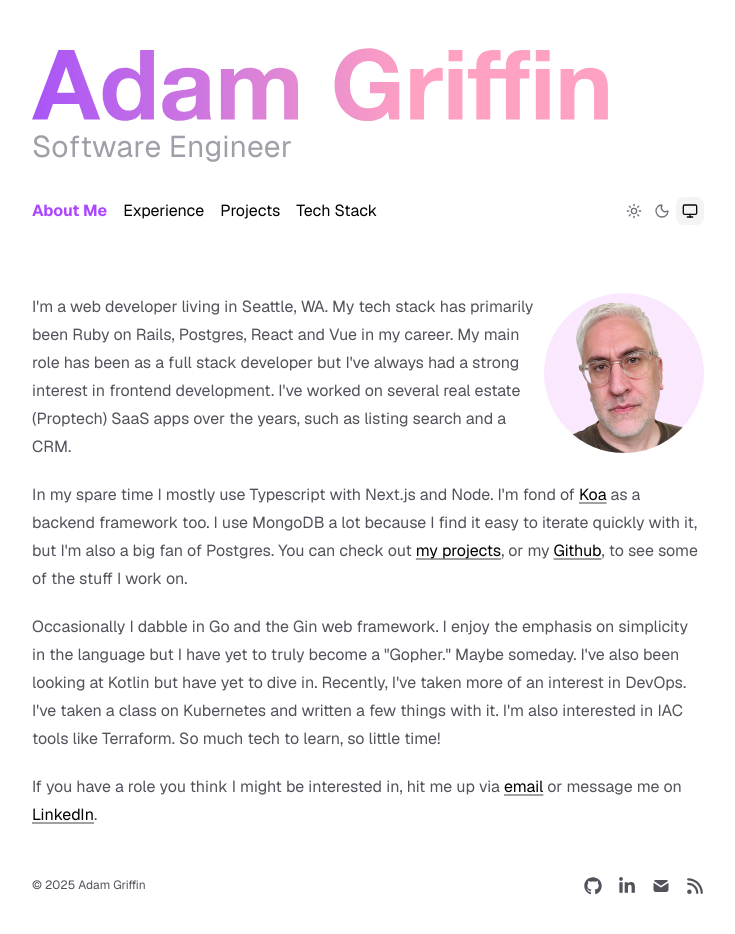
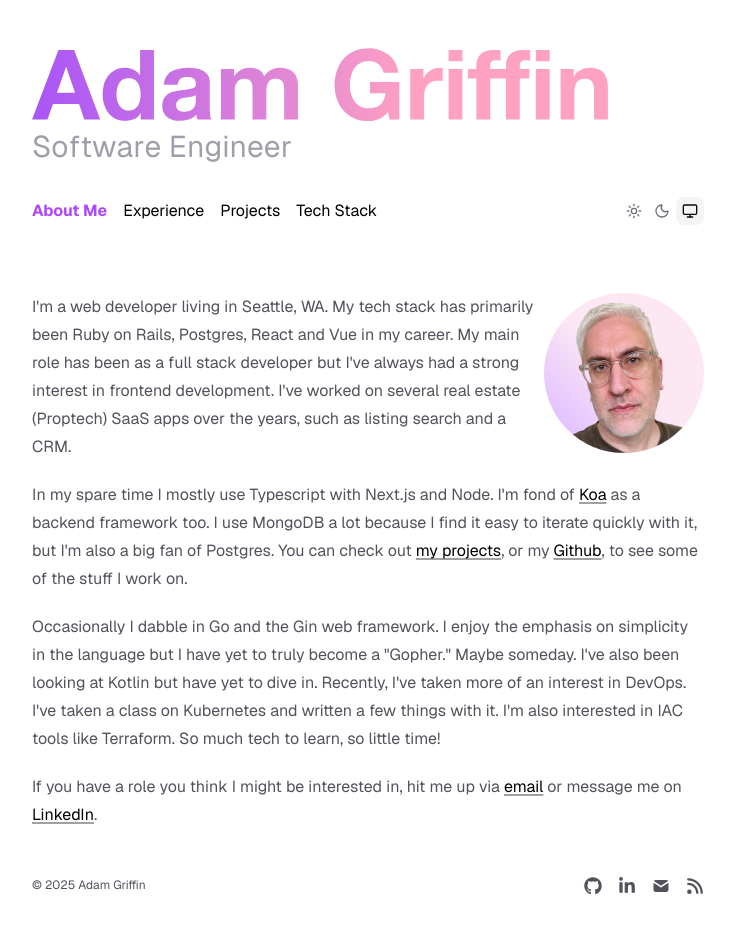
Before and after one commit to adamwgriffin/portfolio, a Next.js app: page / in a window 1280 px wide. Shown: the top 934 px of the page, without its empty margins (272-1007 px from the left). Built offline with nearby package versions, Linux system fonts and the light colour scheme.

Commit message:
Added gradient to image background

```diff
--- a/app/page.tsx
+++ b/app/page.tsx
@@ -9,8 +9,8 @@ export default function Page() {
       <Image
         src="/adam-1-transparent.png"
         alt="Photo of Adam Griffin"
-        className="rounded-full bg-fuchsia-100 block mx-auto sm:mb-1
-          sm:float-right"
+        className="rounded-full block mx-auto sm:mb-1 sm:float-right
+          bg-gradient-to-tr from-purple-300 to-pink-100 to-50%"
         width={160}
         height={160}
         priority
```
